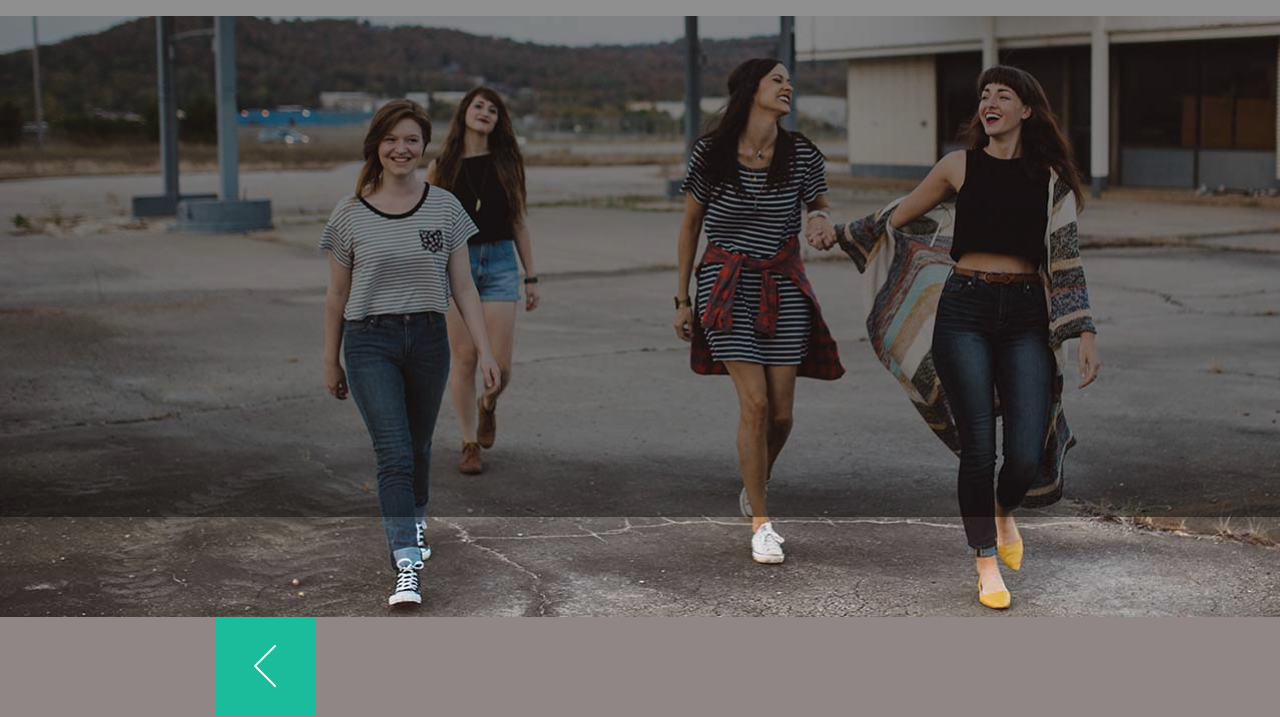
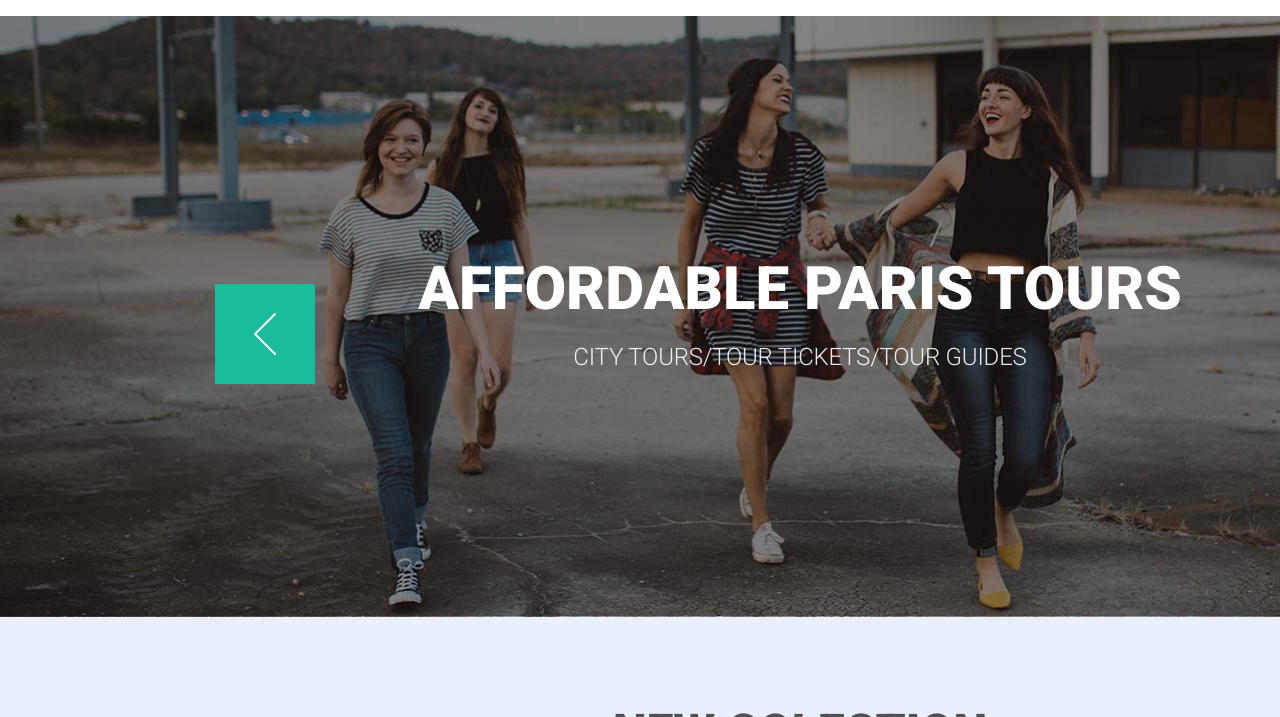
Before and after one commit to Denis-R777/goit-fe-course, a plain HTML site: page Module-05-master/index.html in a window 1280 px wide. Shown: the part 83-800 px from the top of the page. Drawn offline with nearby package versions, Linux system fonts and the light colour scheme.

Commit message:
added my changes

```diff
--- a/Module-05-master/css/styles (2).css
+++ b/Module-05-master/css/styles (2).css
@@ -84,13 +84,12 @@ img {
   height: auto;
 }
 
-.slide-img {
+.main-slider {
   position: relative;
   width: 1600px;
   height: 600px;
   margin: 0 auto;
 }
-
 .slider-overlay {
   position: absolute;
   top: 0;
@@ -109,6 +108,14 @@ img {
   text-align: center;
 }
 
+.slider-content {
+  position: absolute;
+  top: 50%;
+  left: 50%;
+  transform: translate(-50%,-50%);
+  font-size: 0;
+}
+
 .slide-prev {
   display: inline-block;
   width: 100px;
@@ -118,6 +125,14 @@ img {
   background-repeat: no-repeat;
   background-position: center center;
   border: 0;
+  vertical-align: bottom;
+}
+
+.slide {
+  display: inline-block;
+  width: calc(100% - 200px);
+  text-align: center;
+  font-size: 16px;
 }
 
 .slide-prev:hover,
@@ -134,7 +149,7 @@ img {
   background-repeat: no-repeat;
   background-position: center center;
   border: 0;
-  position: absolute;
+  vertical-align: bottom;
 }
 
 .slide_content {
@@ -151,7 +166,6 @@ img {
   line-height: 54px;
   color: rgba(255, 255, 255, 0.9);
   font-weight: 300;
-  text-align: left;
   letter-spacing: -0.2px;
 }
 
--- a/Module-05-master/index.html
+++ b/Module-05-master/index.html
@@ -38,15 +38,19 @@
         <div class="slide-img">
           <img src="img/slide_background.jpg" alt="photo about happy girls" width="1600" height="600" />
         </div>
-        <div class="slider-overlay"></div>
-        <div class="container">
+        <div class="slider-overlay">
+          <div class="container slider-content">
             <button class="slide-prev"></button>
+            <div class="slide">
               <h1 class="slide_content">AFFORDABLE PARIS TOURS</h1>
               <p class="slide_content-about">
                 CITY TOURS/TOUR TICKETS/TOUR GUIDES
               </p>
+            </div>
             <button class="slide-next"></button>
           </div>
+        </div>
+
       </section>
 
       <!--SECTION MAIN COLECTION -->
```
Lines whose indentation alone changed are shown as unchanged.
